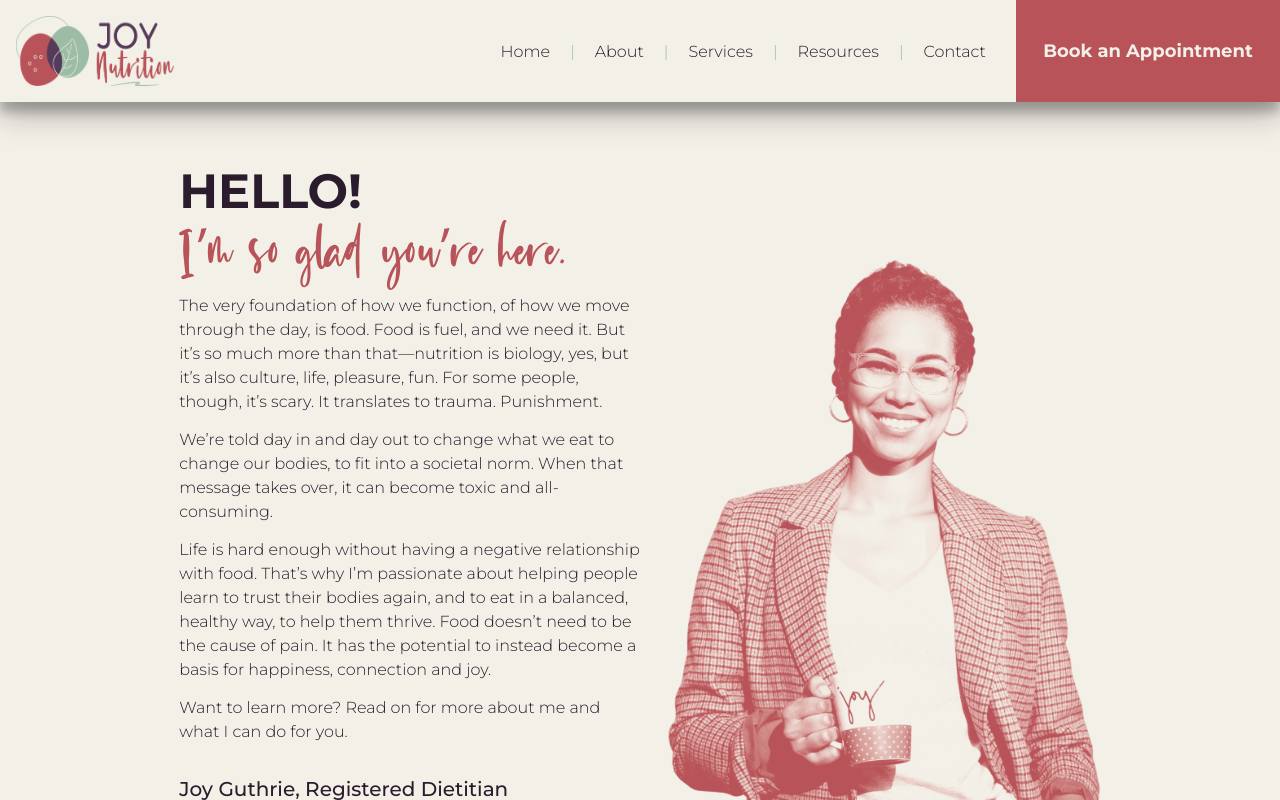
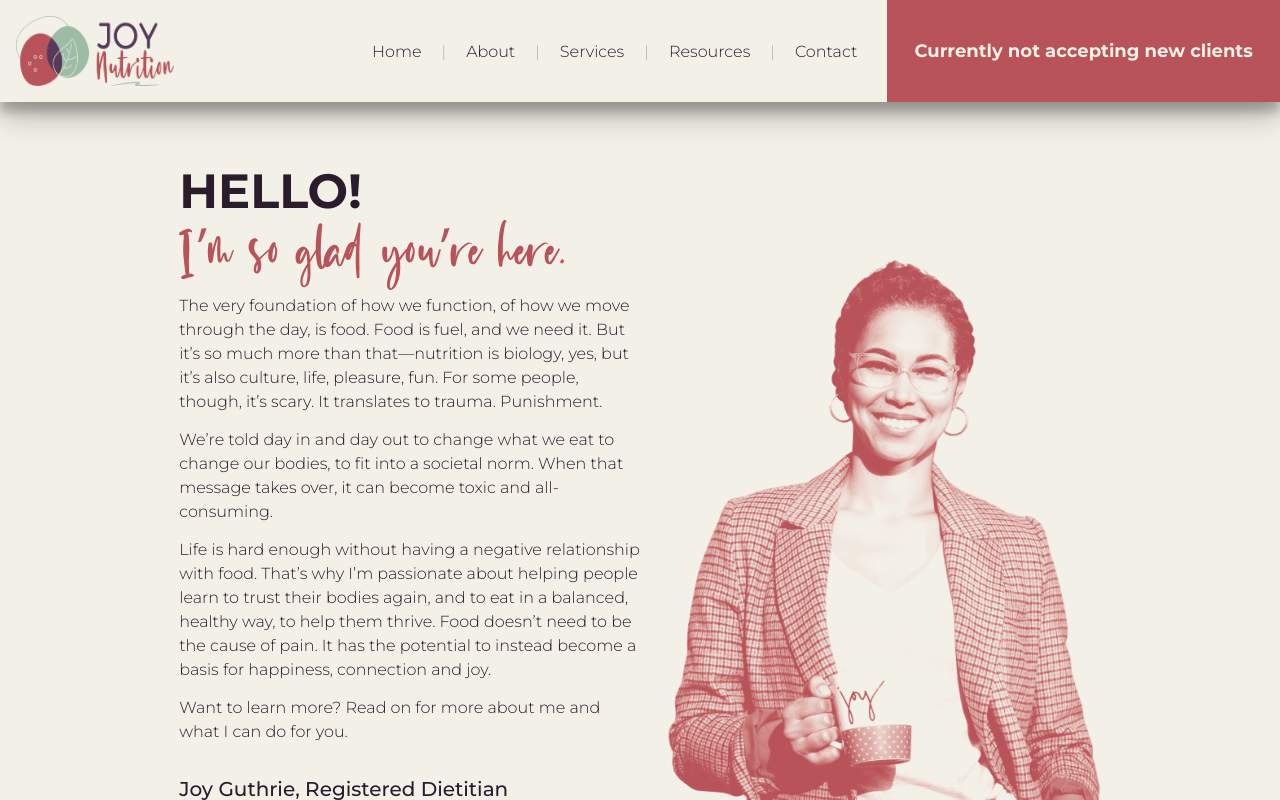
Before and after one commit to chijiokeokafo/joy-nutrition, a Vue app: page / in a window 1280 px wide. Shown: the top 800 px of the page. Built offline with nearby package versions, Linux system fonts and the light colour scheme.

Commit message:
Updating book now copy

```diff
--- a/src/components/Nav.vue
+++ b/src/components/Nav.vue
@@ -29,9 +29,10 @@
         </router-link>
       </div>
       <div class="book-an-appt">
-        <a target="_blank" style="" href="https://joynutrition.janeapp.com/">
+        <!-- <a target="_blank" style="" href="https://joynutrition.janeapp.com/">
           <h1>Book an Appointment</h1>
-        </a>
+        </a> -->
+        <h1>Currently not accepting new clients</h1>
       </div>
     </div>
     <div class="mobile-toggle" @click="toggleMobileNav()">
```
